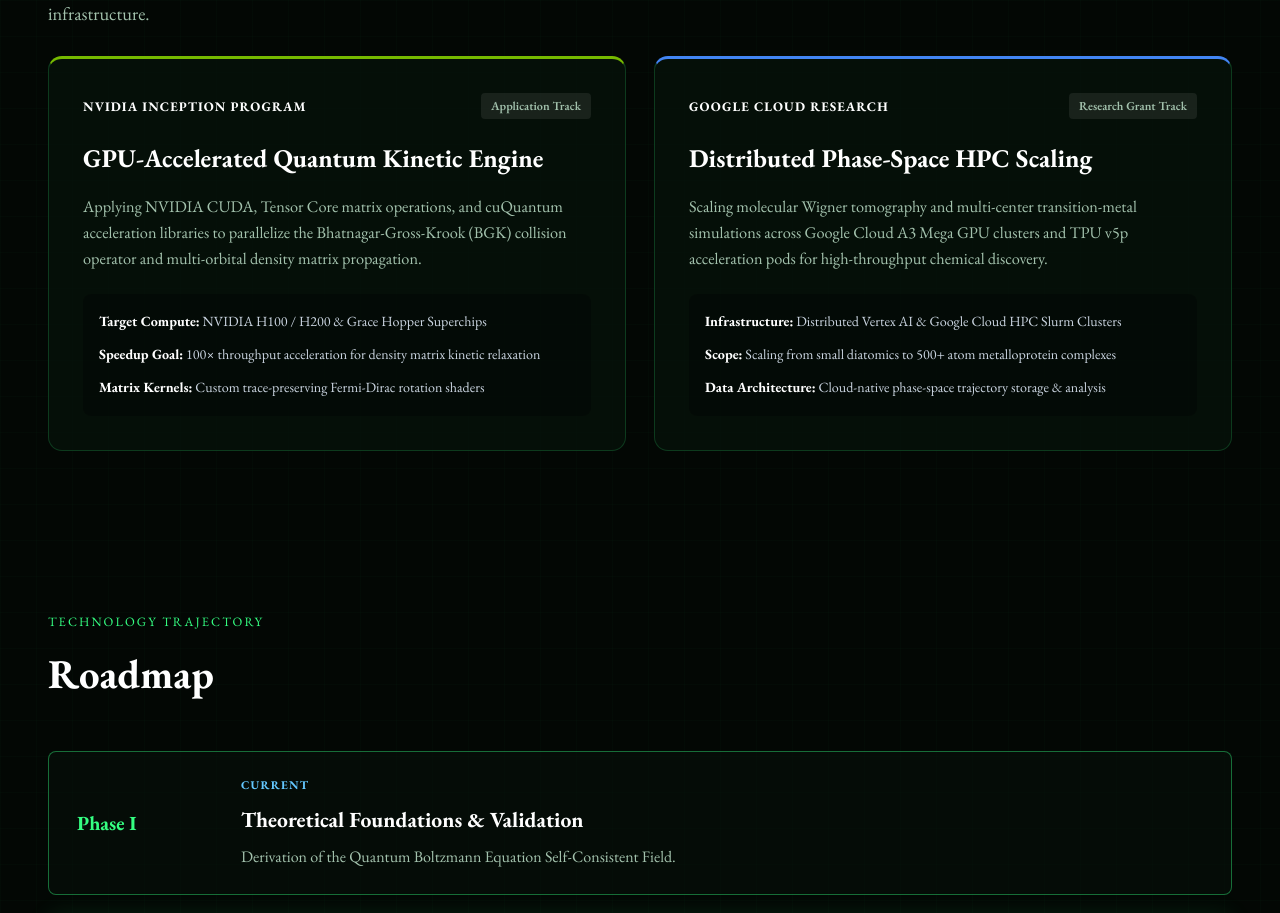
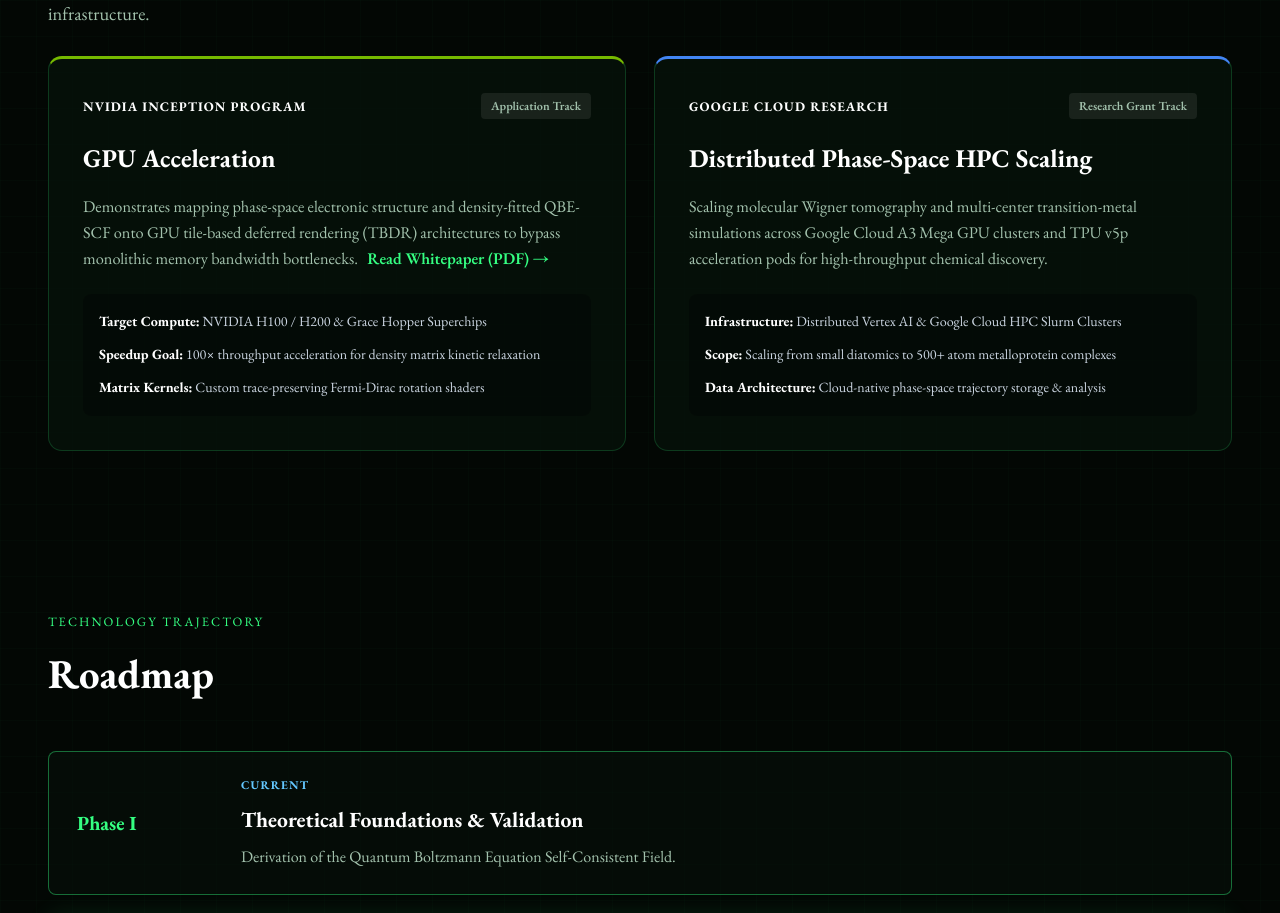
Before and after one commit to point-reyes-sound/point-reyes-sound, a React (Vite) app: page / in a window 1280 px wide. Shown: the part 3420-4333 px from the top of the page. Built offline with nearby package versions, Linux system fonts and the light colour scheme.

Commit message:
Update NVIDIA Inception card with whitepaper summary and PDF link

```diff
--- a/src/App.css
+++ b/src/App.css
@@ -683,6 +683,22 @@ button, input, textarea, select, a, span, label, p, h1, h2, h3, h4, h5, h6 {
   margin-bottom: 22px;
 }
 
+.whitepaper-inline-link {
+  color: var(--accent-emerald);
+  text-decoration: none;
+  font-weight: 600;
+  display: inline-flex;
+  align-items: center;
+  gap: 4px;
+  margin-left: 6px;
+  transition: all 0.2s ease;
+}
+
+.whitepaper-inline-link:hover {
+  color: #4ef48d;
+  text-decoration: underline;
+}
+
 .grant-specs {
   list-style: none;
   display: flex;
--- a/src/App.jsx
+++ b/src/App.jsx
@@ -430,9 +430,17 @@ export default function App() {
                 <div className="grant-logo-badge">NVIDIA INCEPTION PROGRAM</div>
                 <span className="grant-status">Application Track</span>
               </div>
-              <h3>GPU-Accelerated Quantum Kinetic Engine</h3>
+              <h3>GPU Acceleration</h3>
               <p>
-                Applying NVIDIA CUDA, Tensor Core matrix operations, and cuQuantum acceleration libraries to parallelize the Bhatnagar-Gross-Krook (BGK) collision operator and multi-orbital density matrix propagation.
+                Demonstrates mapping phase-space electronic structure and density-fitted QBE-SCF onto GPU tile-based deferred rendering (TBDR) architectures to bypass monolithic memory bandwidth bottlenecks.{" "}
+                <a
+                  href="/Quantum%20Fluid%20Dynamics%20with%20TBDF.pdf"
+                  target="_blank"
+                  rel="noopener noreferrer"
+                  className="whitepaper-inline-link"
+                >
+                  Read Whitepaper (PDF) &rarr;
+                </a>
               </p>
               <ul className="grant-specs">
                 <li><strong>Target Compute:</strong> NVIDIA H100 / H200 & Grace Hopper Superchips</li>
```
Also changed, not shown: 1 other file (tests, documents, lock files or other folders).
